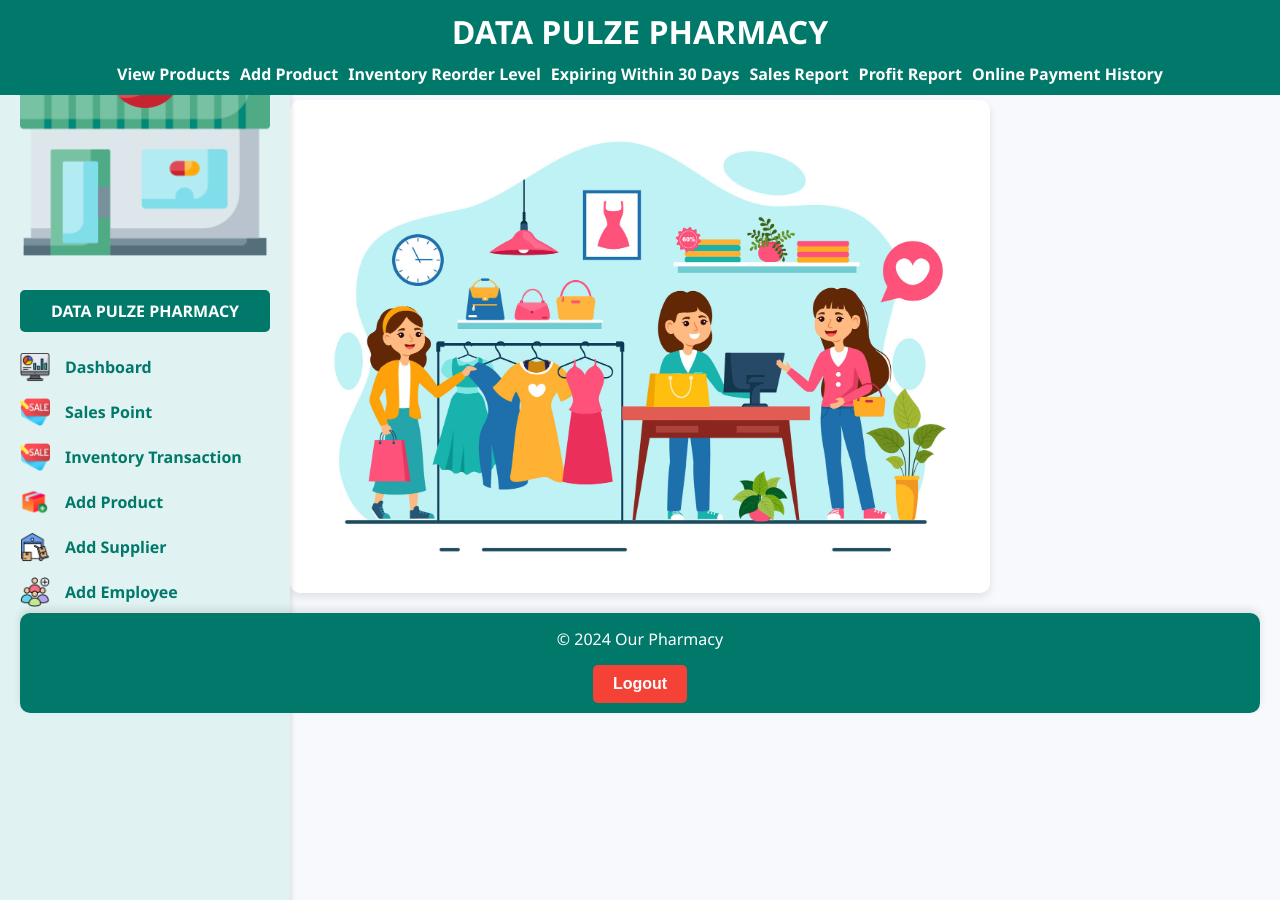
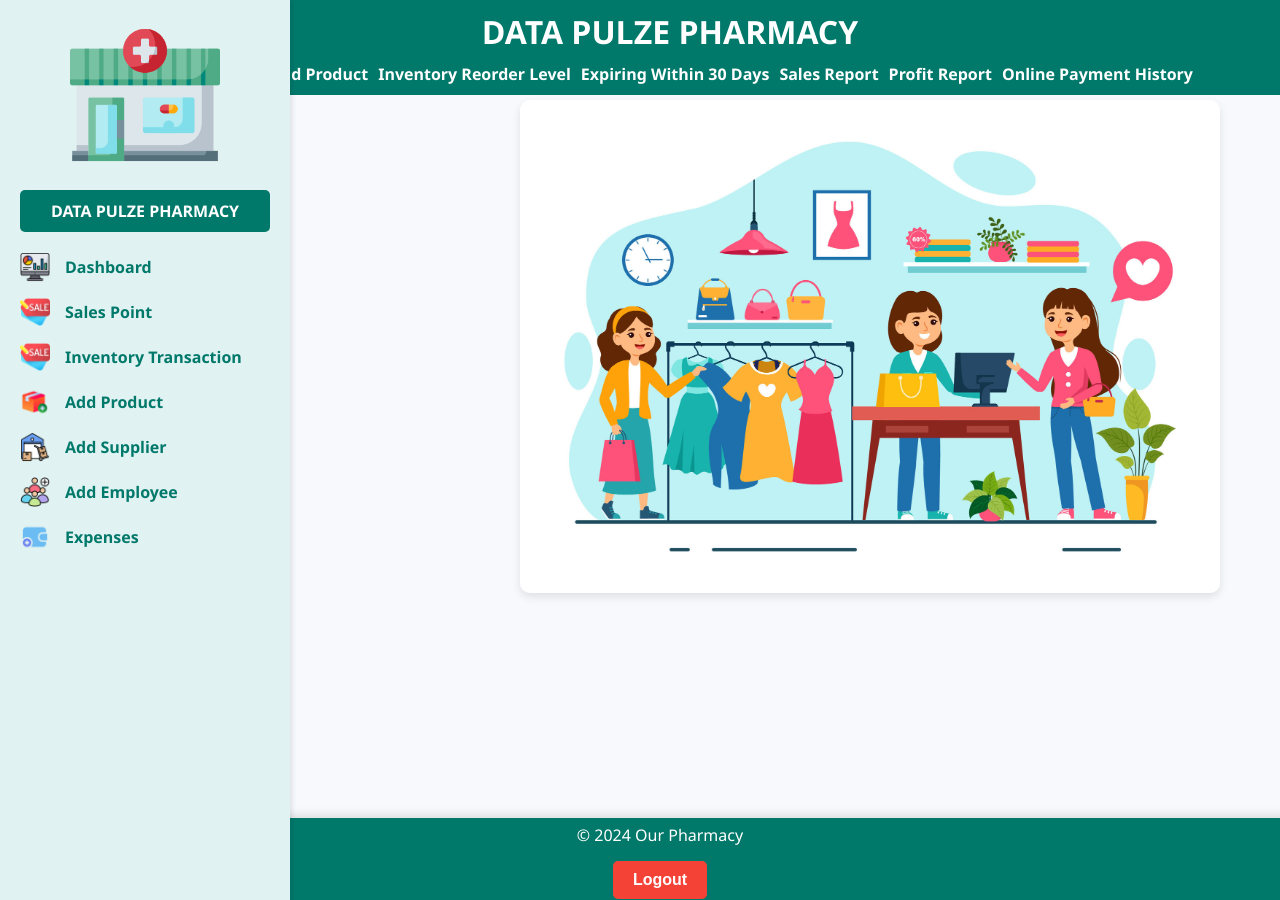
Before and after one commit to Derek1211212/webapp, a Flask app: page /home in a window 1280 px wide. Run offline with Flask 3, Linux system fonts and the light colour scheme; the visitor is signed in with stand-in values (Sample User, id 1).

Commit message:
Update index.html

```diff
--- a/templates/index.html
+++ b/templates/index.html
@@ -25,6 +25,7 @@
             left: 0;
             padding: 20px;
             box-shadow: 2px 0 5px rgba(0, 0, 0, 0.1);
+            z-index: 1;
             overflow-y: auto;
             transition: transform 0.3s ease;
         }
@@ -34,10 +35,12 @@
         }
 
         .sidebar img.logo {
-            width: 100%;
+            width: 60%;
             height: auto;
             display: block;
             margin-bottom: 20px;
+            margin-left: 50px;
+            align-self: center;
         }
 
         .sidebar .menu-title {
@@ -97,9 +100,9 @@
             text-align: center;
             position: fixed;
             top: 0;
-            left: 0;
+            left: 30px;
             width: 100%;
-            z-index: 2; /* Ensure it's above the content */
+            z-index: 0; /* Ensure it's above the content */
             box-sizing: border-box;
         }
 
@@ -154,9 +157,11 @@
             height: auto;
             border-radius: 10px;
             box-shadow: 0 4px 8px rgba(0, 0, 0, 0.1);
-            margin: 80px auto 20px;
+            margin: 80px auto 70px;
+            margin-left: 500px;
             display: block;
             transition: transform 0.3s ease, box-shadow 0.3s ease;
+            align-self: center;
         }
 
         .main-image:hover {
@@ -168,9 +173,9 @@
             background-color: #00796b; /* Dark teal */
             color: white;
             text-align: center;
-            padding: 10px 20px;
+            padding: 1px 10px;
             border-radius: 10px;
-            position: relative;
+            position: fixed;
             bottom: 0;
             width: 100%;
             box-sizing: border-box;
```
